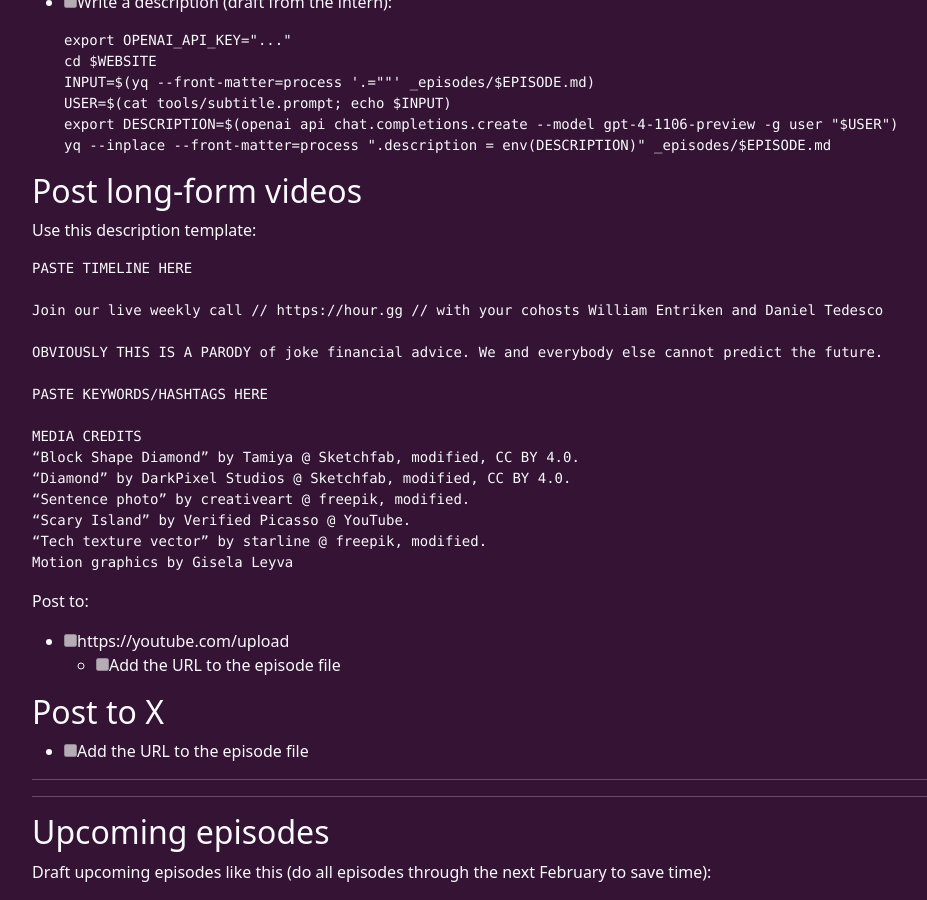
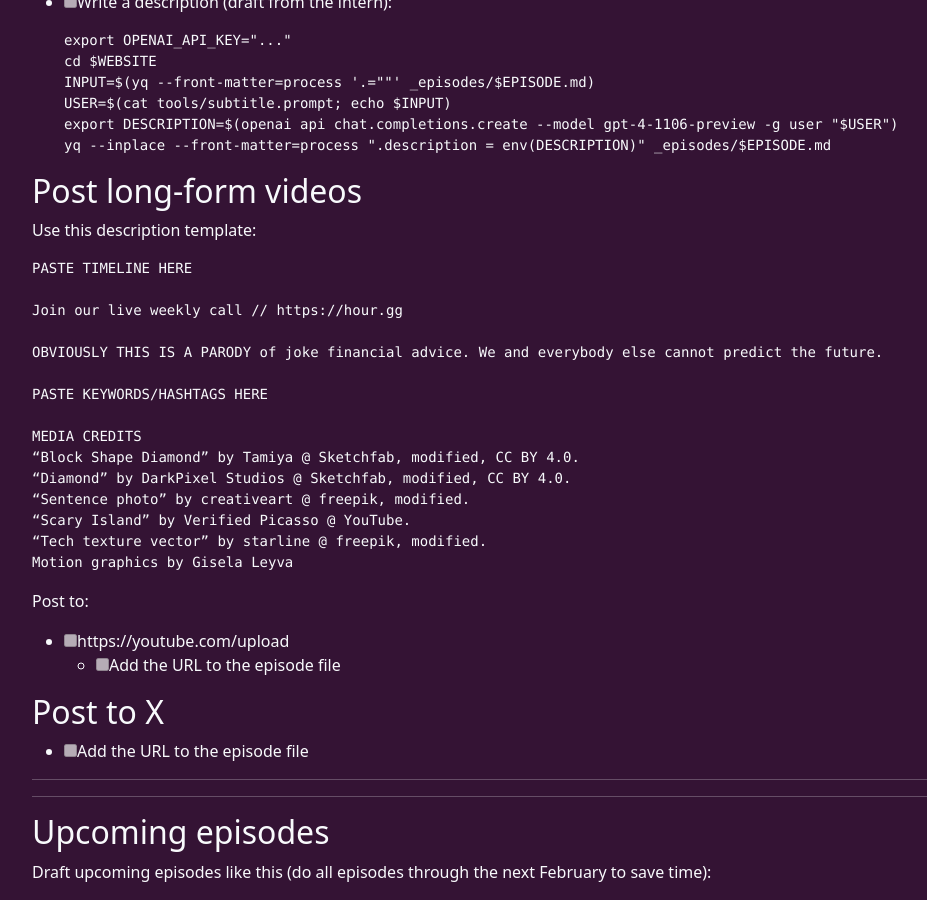
Before and after one commit to community-service/hour.gg, a Jekyll site: the page built from behind-the-scenes/postproduction-checklist.md, in a window 1280 px wide and 900 px high, scrolled down 1710 px. Shown: the whole window, without its empty margins (50-977 px from the left). Built offline with Jekyll 4.4.1, drawn with Linux system fonts in a browser that asks for light colours; our own code applies the rules of GitHub Pages for plain Markdown files.

````diff
--- a/behind-the-scenes/postproduction-checklist.md
+++ b/behind-the-scenes/postproduction-checklist.md
@@ -100,7 +100,7 @@ Use this description template:
 ```
 PASTE TIMELINE HERE
 
-Join our live weekly call // https://hour.gg // with your cohosts William Entriken and Daniel Tedesco
+Join our live weekly call // https://hour.gg
 
 OBVIOUSLY THIS IS A PARODY of joke financial advice. We and everybody else cannot predict the future.
 
````
Also changed, not shown: _episodes/2024-01-30-episode-111.md (+3 -3 lines), _episodes/2024-02-06-episode-112.md (+1 -1 lines), _episodes/2024-02-13-episode-113.md (+1 -1 lines).
